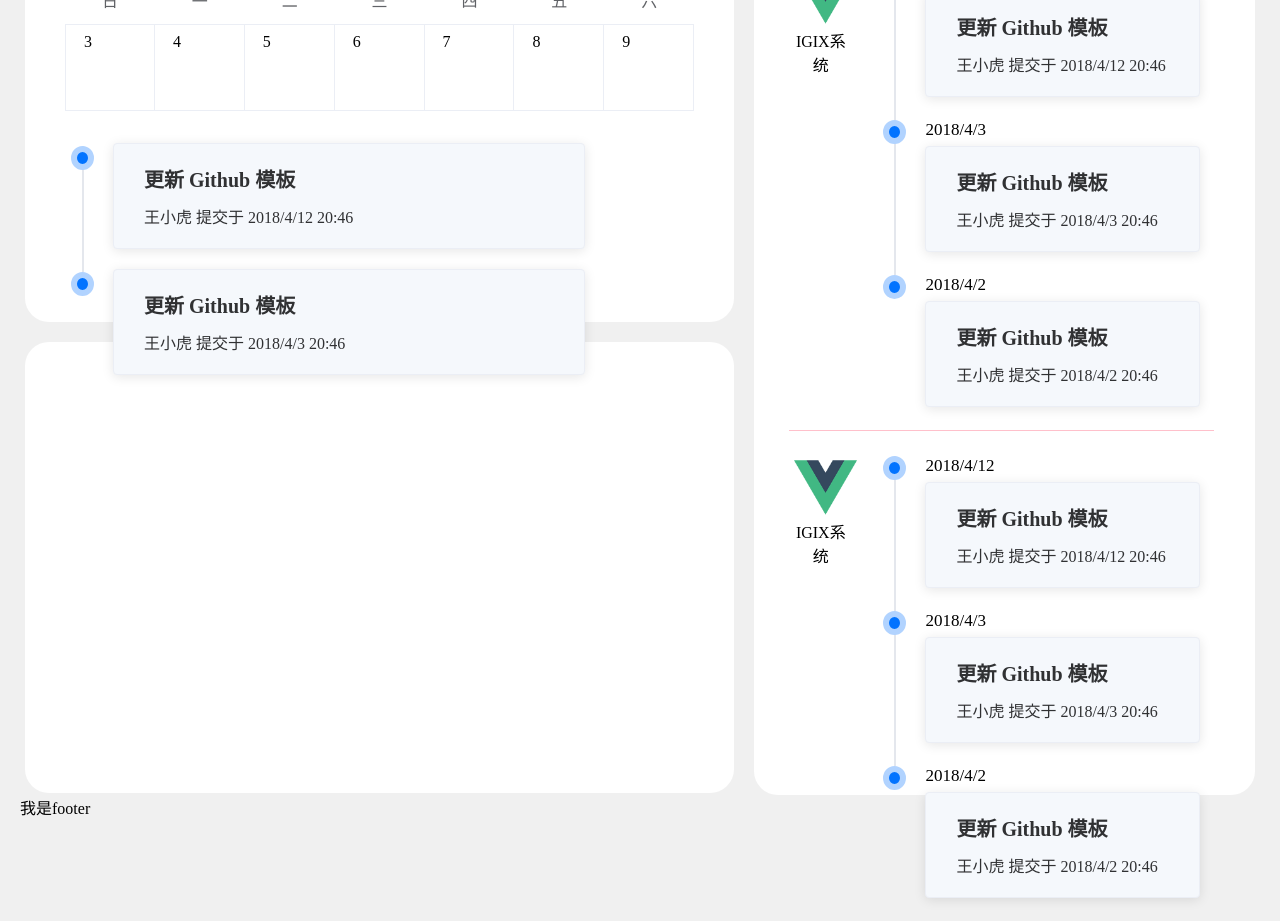
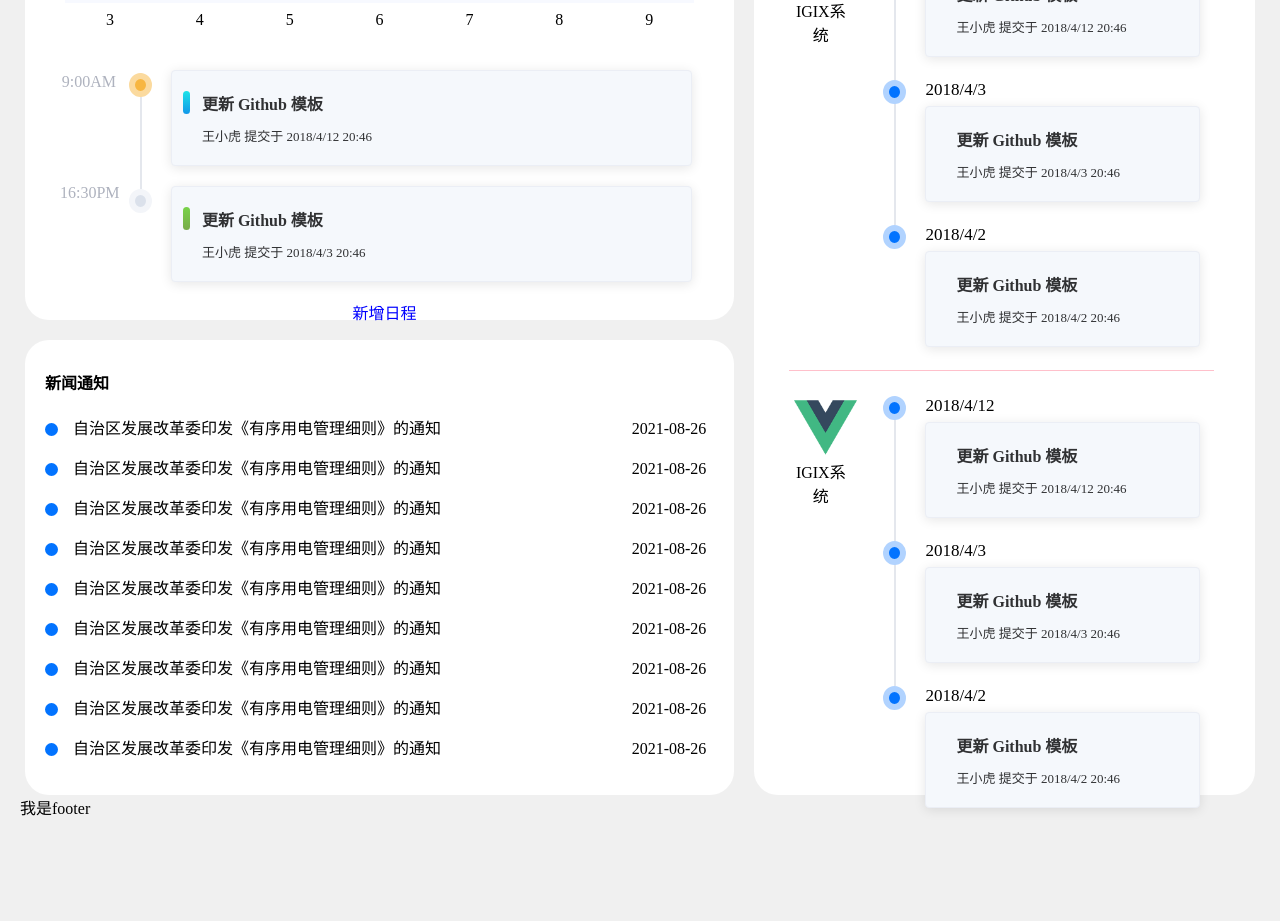
Before and after one commit to xuanhuazz/nxmh, a Vue app: page / in a window 1280 px wide. Shown: the part 720-1641 px from the top of the page. After the commit the page ends 1551 px from the top, so only its background shows below. Built offline with nearby package versions, Linux system fonts and the light colour scheme; a small style sheet from the web is missing.

Commit message:
'withoutfooter'

```diff
--- a/public/index.html
+++ b/public/index.html
@@ -5,7 +5,7 @@
     <meta http-equiv="X-UA-Compatible" content="IE=edge">
     <meta name="viewport" content="width=device-width,initial-scale=1.0">
     <link rel="icon" href="<%= BASE_URL %>favicon.ico">
-    <link rel="stylesheet" href="https:////at.alicdn.com/t/font_3291071_b8llov1n8i.css">
+    <link rel="stylesheet" href="https://at.alicdn.com/t/font_3291071_v15igzqtmbp.css">
     <title><%= htmlWebpackPlugin.options.title %></title>
   </head>
   <body>
--- a/src/App.vue
+++ b/src/App.vue
@@ -30,6 +30,5 @@ export default {
 }
 body {
    background-color: rgb(240,240,240);
-
 }
 </style>
--- a/src/components/Body.vue
+++ b/src/components/Body.vue
@@ -2,14 +2,16 @@
   <div>
     <el-row :gutter="20">
       <el-col :span="14">
-        <div class="left">
+        <div class="left left1">
           <Tabs />
         </div>
         <div class="left">
           <p>工作日历</p>
-          <Calendar />
+          <Schedule />
         </div>
-        <div class="left"></div>
+        <div class="left left3">
+          <News />
+        </div>
       </el-col>
       <el-col :span="10"><div class="right">
           <TabsTimeLine />
@@ -21,10 +23,11 @@
 <script>
 import Tabs from "@/pages/tabs";
 import TabsTimeLine from "@/pages/tabs_timeline";
-import Calendar from '@/pages/calendar'
+import Schedule from '@/pages/schedule'
+import News from '@/pages/news'
 export default {
   name: "Body",
-  components: { Tabs, TabsTimeLine,Calendar },
+  components: { Tabs, TabsTimeLine,Schedule,News },
 };
 </script>
 <style lang="less" scoped>
@@ -33,12 +36,18 @@ export default {
   padding-top: 20px;
   border-radius: 24px;
   min-height: 36px;
-  height: 431px;
+  height: 450px;
   margin-bottom: 20px;
   background-color: rgb(255, 255, 255);
   &:last-child {
     margin-bottom: 0;
   }
+}
+.left1 {
+  height: 410px;
+}
+.left3 {
+  height: 435px;
 }
 /* 右侧部分 */
 .right {
--- a/src/pages/calendar/index.vue
+++ /dev/null
@@ -1,19 +0,0 @@
-<template>
-  <div>
-    <el-calendar :range="['2019-03-03', '2019-03-09']" first-day-of-week="7">
-    </el-calendar>
-    <Schedule />
-  </div>
-</template>
-
-<script>
-import Schedule from "@/pages/schedule";
-
-export default {
-  name: "Calendar",
-  components: { Schedule },
-};
-</script>
-
-<style>
-</style>
--- /dev/null
+++ b/src/pages/news/index.vue
@@ -0,0 +1,142 @@
+<template>
+  <div>
+    <h4>新闻通知</h4>
+    <ul>
+      <li class="lili">
+        <div class="cir"></div>
+        <a href="" class="information"
+          >自治区发展改革委印发《有序用电管理细则》的通知</a
+        >
+        <a href="" class="date">2021-08-26</a>
+      </li>
+      <li class="lili">
+        <div class="cir"></div>
+        <a href="" class="information"
+          >自治区发展改革委印发《有序用电管理细则》的通知</a
+        >
+        <a href="" class="date">2021-08-26</a>
+      </li>
+      <li class="lili">
+        <div class="cir"></div>
+        <a href="" class="information"
+          >自治区发展改革委印发《有序用电管理细则》的通知</a
+        >
+        <a href="" class="date">2021-08-26</a>
+      </li>
+      <li class="lili">
+        <div class="cir"></div>
+        <a href="" class="information"
+          >自治区发展改革委印发《有序用电管理细则》的通知</a
+        >
+        <a href="" class="date">2021-08-26</a>
+      </li>
+      <li class="lili">
+        <div class="cir"></div>
+        <a href="" class="information"
+          >自治区发展改革委印发《有序用电管理细则》的通知</a
+        >
+        <a href="" class="date">2021-08-26</a>
+      </li>
+      <li class="lili">
+        <div class="cir"></div>
+        <a href="" class="information"
+          >自治区发展改革委印发《有序用电管理细则》的通知</a
+        >
+        <a href="" class="date">2021-08-26</a>
+      </li>
+      <li class="lili">
+        <div class="cir"></div>
+        <a href="" class="information"
+          >自治区发展改革委印发《有序用电管理细则》的通知</a
+        >
+        <a href="" class="date">2021-08-26</a>
+      </li>
+      <li class="lili">
+        <div class="cir"></div>
+        <a href="" class="information"
+          >自治区发展改革委印发《有序用电管理细则》的通知</a
+        >
+        <a href="" class="date">2021-08-26</a>
+      </li>
+      <li class="lili">
+        <div class="cir"></div>
+        <a href="" class="information"
+          >自治区发展改革委印发《有序用电管理细则》的通知</a
+        >
+        <a href="" class="date">2021-08-26</a>
+      </li>
+      <li class="lili">
+        <div class="cir"></div>
+        <a href="" class="information"
+          >自治区发展改革委印发《有序用电管理细则》的通知</a
+        >
+        <a href="" class="date">2021-08-26</a>
+      </li>
+      <li class="lili">
+        <div class="cir"></div>
+        <a href="" class="information"
+          >自治区发展改革委印发《有序用电管理细则》的通知</a
+        >
+        <a href="" class="date">2021-08-26</a>
+      </li>
+    </ul>
+  </div>
+</template>
+
+<script>
+export default {
+  name: "News",
+};
+</script>
+
+<style scoped lang="less">
+h4 {
+  margin-left: 5px;
+  margin-top: 10px;
+}
+ul {
+  margin-top: 10px;
+  height: 356px;
+  overflow: auto;
+
+  .lili {
+    display: flex;
+    align-items: center;
+    margin: 10px 0;
+    .cir {
+      width: 3px;
+      height: 13px;
+      border-radius: 50%;
+      background-color: rgb(2, 115, 255);
+    }
+    .information {
+      width: 82%;
+      height: 30px;
+      line-height: 30px;
+      margin-left: 10px;
+      color: black;
+    }
+    .date {
+      color: black;
+    }
+  }
+}
+/* 设置滚动条的样式 */
+::-webkit-scrollbar {
+width:12px;
+}
+/* 滚动槽 */
+::-webkit-scrollbar-track {
+-webkit-box-shadow:inset006pxrgba(0,0,0,0.3);
+border-radius:10px;
+}
+/* 滚动条滑块 */
+::-webkit-scrollbar-thumb {
+border-radius:10px;
+background:rgba(0,0,0,0.1);
+-webkit-box-shadow:inset006pxrgba(0,0,0,0.5);
+}
+::-webkit-scrollbar-thumb:window-inactive {
+background:rgba(210,210,210,0.5);
+}
+</style>
--- a/src/pages/schedule/index.vue
+++ b/src/pages/schedule/index.vue
@@ -1,33 +1,47 @@
 <template>
   <div>
+    <el-calendar :range="['2019-03-03', '2019-03-09']" first-day-of-week="7">
+    </el-calendar>
     <div class="block">
+      <div class="time">
+        <span>9:00AM</span>
+        <span>16:30PM</span>
+      </div>
       <div class="timeline">
         <el-timeline>
           <el-timeline-item timestamp="2018/4/12" hide-timestamp="true">
             <el-card>
+              <span></span>
               <h4>更新 Github 模板</h4>
               <p>王小虎 提交于 2018/4/12 20:46</p>
             </el-card>
           </el-timeline-item>
           <el-timeline-item timestamp="2018/4/3" hide-timestamp="true">
             <el-card>
+              <span class="shu"></span>
               <h4>更新 Github 模板</h4>
               <p>王小虎 提交于 2018/4/3 20:46</p>
             </el-card>
           </el-timeline-item>
-
         </el-timeline>
       </div>
+      <div class="addNew">
+        <i class="iconfont icon-jiahao1"></i> 新增日程
       </div>
-
     </div>
-
-
+  </div>
 </template>
 
 <script>
 export default {
   name: "First",
+  mounted() {
+    let el = document.getElementsByClassName("el-timeline-item__node--normal");
+    console.log(el);
+    for (let i = 0; i < el.length; i++) {
+      el[i].classList.add(`circle${i}`);
+    }
+  },
 };
 </script>
 
@@ -35,38 +49,57 @@ export default {
 <style lang="less" scoped>
 .block {
   display: flex;
-  margin-top: 25px;
+  margin-top: -25px;
+  flex-wrap: wrap;
   &:first-child {
     margin-top: 0;
   }
-  .logo {
+  .time {
     display: flex;
     flex-direction: column;
     align-content: center;
-    width: 15%;
-    img {
-      width: 100%;
-    }
+    width: 10%;
+    margin-left: 10px;
     span {
       text-align: center;
+      height: 111px;
+      color: rgb(174, 178, 190);
     }
   }
   .timeline {
-    width: 80%;
-    margin-left: 20px;
+    width: 86%;
+    margin-left: -5px;
   }
-
+  .addNew {
+    width: 100%;
+    height: 40px;
+    line-height: 40px;
+    text-align: center;
+    margin-top: -12px;
+    color: blue;
+    i {
+      font-size: 18px;
+    }
+  }
 }
 .line {
   width: 92%;
   height: 1px;
   margin-left: 10px;
   background-color: pink;
-
 }
 </style>
 
 <style lang="less">
+// 球
+.circle0 {
+  background-color: rgb(247, 182, 65);
+  border: 6px solid rgb(251, 218, 158);
+}
+.circle1 {
+  background-color: rgb(219, 225, 235);
+  border: 6px solid rgb(243, 245, 249);
+}
 // 线
 .el-timeline-item__tail {
   position: absolute;
@@ -74,28 +107,62 @@ export default {
   height: 100%;
   border-left: 2px solid #e4e7ed;
 }
-// 球
-.el-timeline-item__node--normal {
-    left: -4px;
-    width: 1px;
-    height: 12px;
-}
-// 时间显示
-.el-timeline-item__timestamp {
-  color: black;
-  line-height: 1;
-  font-size: 17px;
-}
+
 // 内容区域背景颜色
 .el-card {
   background-color: rgb(245, 248, 252) !important;
 }
 // 内容字体大小
 .el-card__body {
-  font-size: 20px !important;
+  span {
+    width: 7px;
+    padding: 0;
+    height: 23px;
+    background:linear-gradient(rgb(29,227,232),rgb(17,151,233));
+    position: absolute;
+    left: 45px;
+    top: 21px;
+    border-radius: 6px;
+  }
+  .shu {
+    width: 7px;
+    padding: 0;
+    height: 23px;
+    background:linear-gradient(rgb(120,211,73),rgb(120,171,73));
+    position: absolute;
+    left: 45px;
+    top: 21px;
+    border-radius: 6px;
+  }
+  h4 {
+    font-size: 16px !important;
+  }
   p {
     margin-top: 11px;
-    font-size: 16px;
+    font-size: 13px;
   }
 }
+//日历header
+.el-calendar__header {
+  display: flex;
+  justify-content: center;
+}
+//日历thead
+.el-calendar__body {
+  thead {
+    background-color: rgb(247, 249, 255);
+  }
+}
+// tbody去掉border
+.current {
+  border: none !important;
+}
+// tbody内容居中设置高度
+.el-calendar-table .el-calendar-day {
+  box-sizing: border-box;
+  padding: 8px;
+  height: 60px;
+  display: flex;
+  justify-content: center;
+}
 </style>
--- a/src/view/calendar/index.vue
+++ b/src/view/calendar/index.vue
@@ -2,16 +2,13 @@
   <div>
     <el-calendar :range="['2019-03-03', '2019-03-09']" first-day-of-week="7">
     </el-calendar>
-    <Schedule />
   </div>
 </template>
 
 <script>
-import Schedule from "@/pages/schedule";
 
 export default {
   name: "Calendar",
-  components: { Schedule },
 };
 </script>
 
```
Lines whose indentation alone changed are shown as unchanged.
